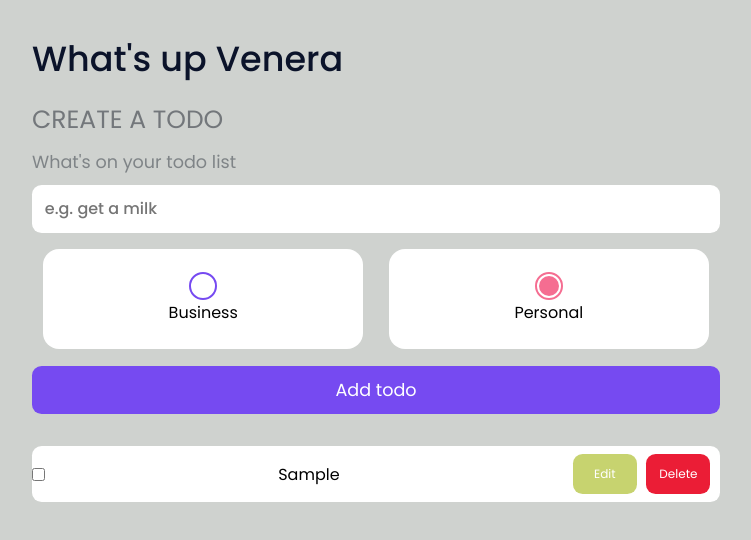
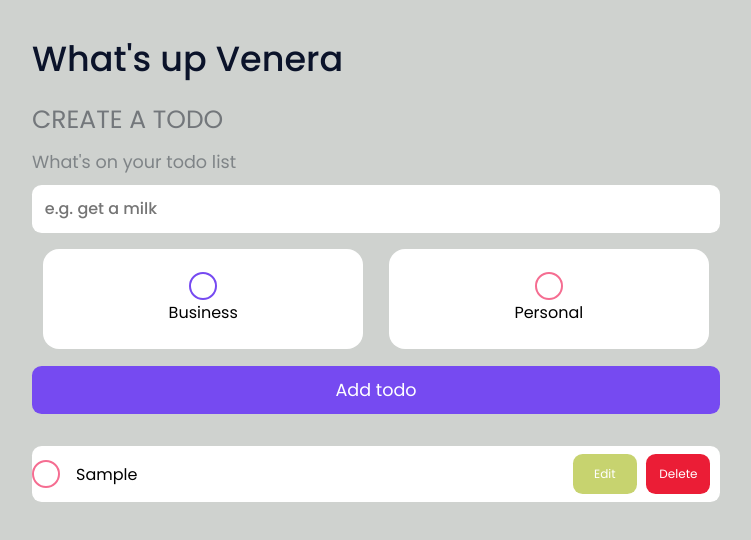
Before and after one commit to Venera00/neobis-front-todoList-react, a React (Create React App) app: page / in a window 1280 px wide. Both pictures are taken after typing "Sample" into the empty fields and a click on the button "Add todo". Shown: the top 540 px of the page, without its empty margins (264-1015 px from the left). Built offline with nearby package versions, Linux system fonts and the light colour scheme.

Commit message:
Add category styles to todo card

```diff
--- a/src/App.css
+++ b/src/App.css
@@ -152,8 +152,20 @@ h1 {
   border-radius: 50%;
 }
 
-.business {
+.checkmark.business {
   border: 2px solid #764af1;
+}
+
+.checkmark.personal {
+  border: 2px solid #f56d91;
+}
+
+.checkmark.business::after {
+  background-color: #764af1;
+}
+
+.checkmark.personal::after {
+  background-color: #f56d91;
 }
 
 .checkmark::after {
@@ -175,6 +187,16 @@ h1 {
   height: 20px;
 }
 
+.category {
+  display: flex;
+  align-items: center;
+  gap: 1rem;
+}
+
+.category input {
+  display: none;
+}
+
 .completed {
   color: #c5aeff;
   text-decoration: line-through;
--- a/src/components/Todo.js
+++ b/src/components/Todo.js
@@ -1,15 +1,24 @@
 import React from "react";
 
 export const Todo = ({ task, toggleComplete }) => {
+  const categoryClass = task.category === "business" ? "business" : "personal";
   return (
-    <div className="Todo">
-      <input type="checkbox" class="task-check" />
+    <div className={`Todo ${categoryClass}`}>
+      <label className={`category ${task.category}`}>
+        <input
+          type="checkbox"
+          className={`form__${task.category} ${
+            task.completed ? "completed" : ""
+          }`}
+        />
+        <span className={`checkmark ${categoryClass}`}></span>
         <span
           onClick={() => toggleComplete(task.id)}
           className={`${task.completed ? "completed" : ""}`}
         >
           {task.task}
         </span>
+      </label>
 
       <div className="todo__btns">
         <button className="btn-edit">Edit</button>
--- a/src/components/TodoForm.js
+++ b/src/components/TodoForm.js
@@ -29,7 +29,6 @@ export const TodoForm = ({ addTodo }) => {
             value="business"
             className="form__business"
             onChange={(e) => setCategory(e.target.value)}
-            checked={category === "business"}
           />
           <span className="checkmark business"></span>
           <p className="form__title">Business</p>
@@ -42,7 +41,6 @@ export const TodoForm = ({ addTodo }) => {
             value="personal"
             className="form__personal"
             onChange={(e) => setCategory(e.target.value)}
-            checked={category === "personal"}
           />
           <span className="checkmark personal"></span>
           <p className="form__title">Personal</p>
```
Lines whose indentation alone changed are shown as unchanged.
